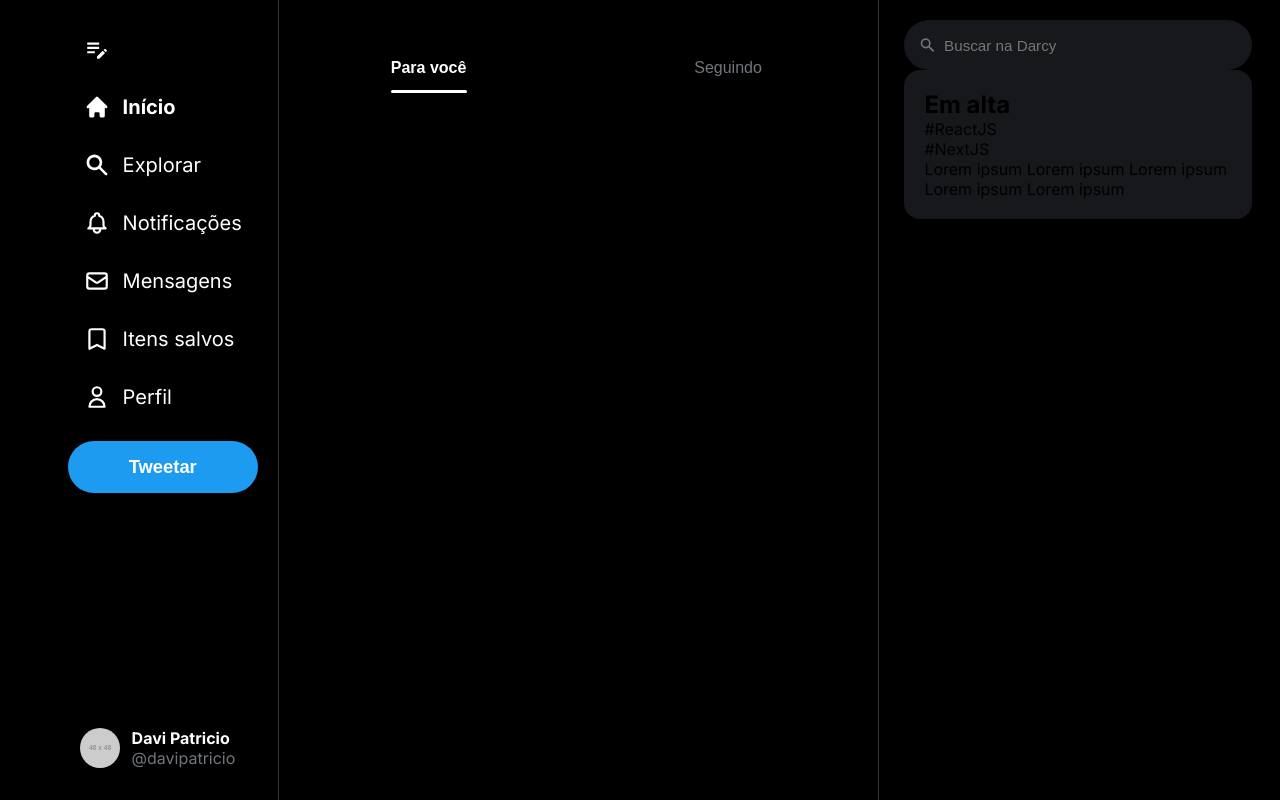
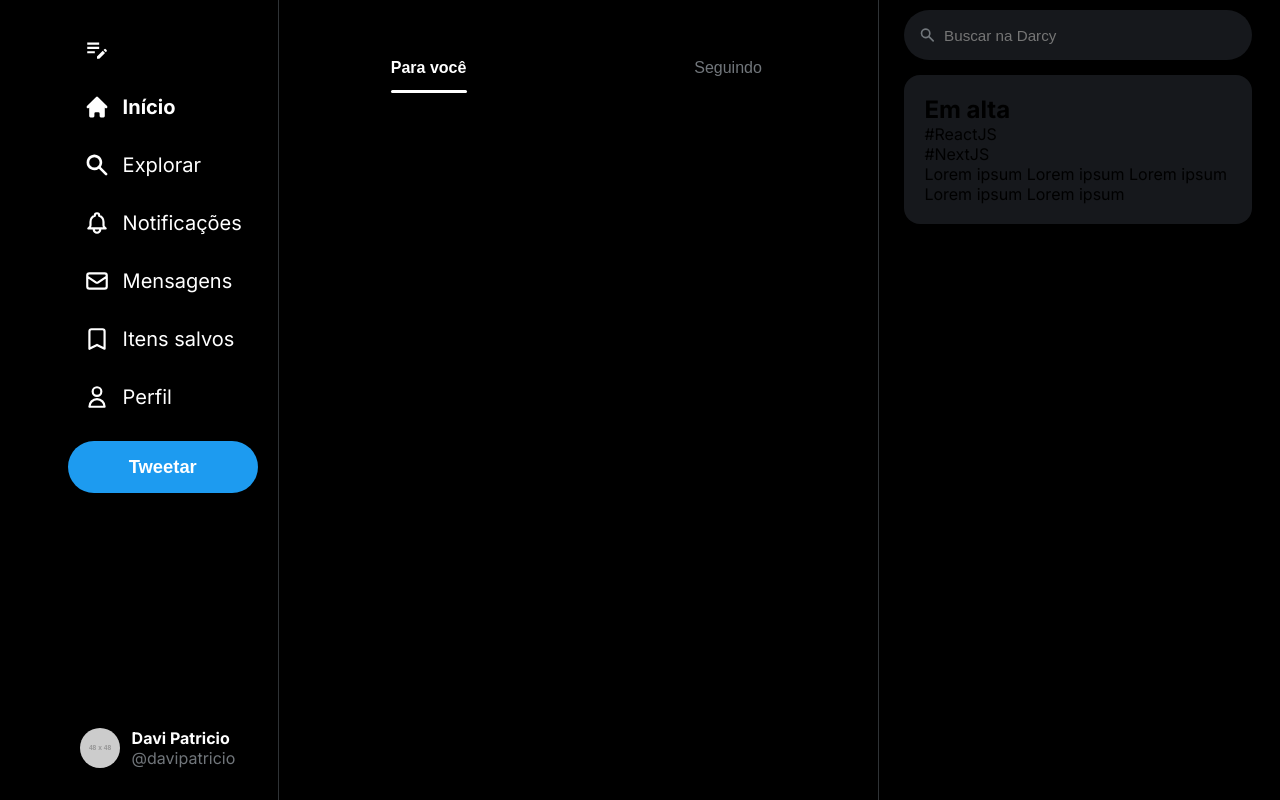
Before and after one commit to darcyinc/darcy, a Next.js app: page / in a window 1280 px wide. Built offline with nearby package versions, Linux system fonts and the light colour scheme.

Commit message:
improve trending ui

```diff
--- a/src/components/Trending/styles.ts
+++ b/src/components/Trending/styles.ts
@@ -3,7 +3,11 @@
 import styled from 'styled-components';
 
 export const Container = styled.section`
-  padding-top: 20px;
+  display: flex;
+  flex-direction: column;
+  gap: 15px;
+
+  padding-top: 10px;
 
   width: 100%;
   max-width: 348px;
```
